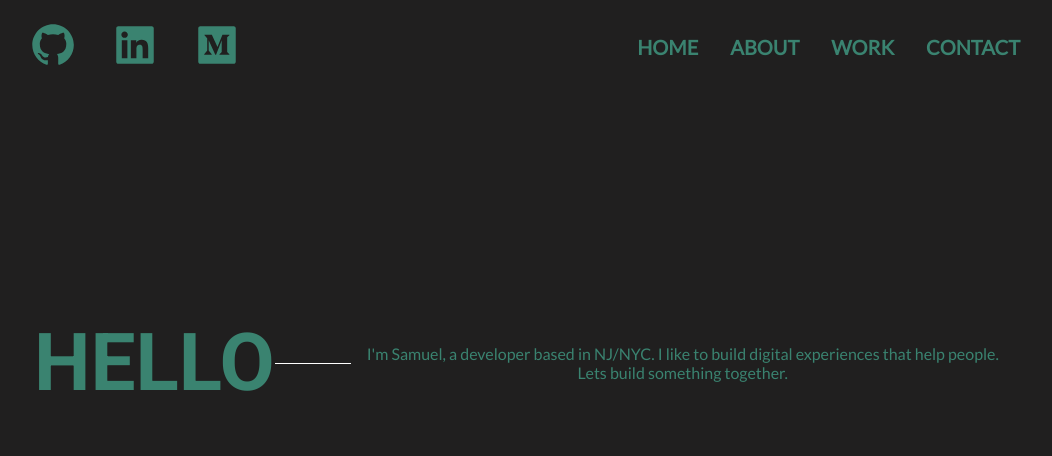
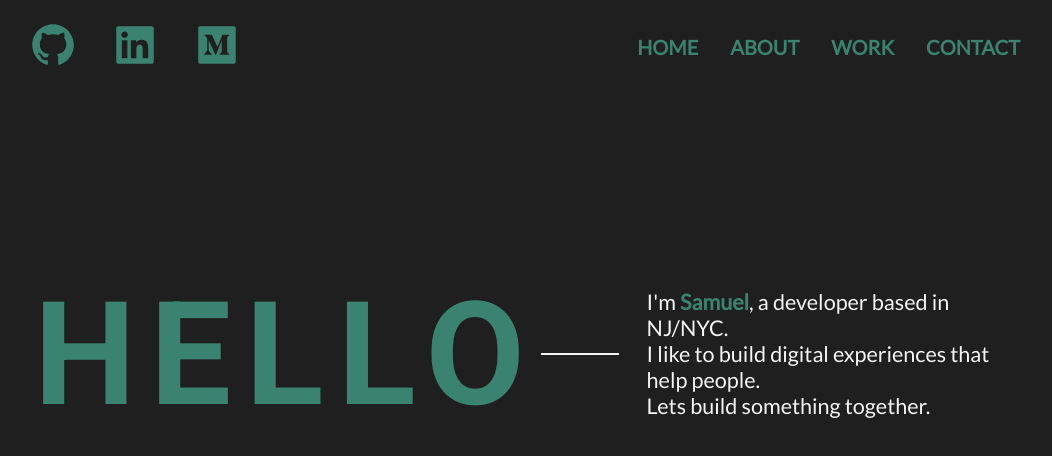
Before and after one commit to sk521/web-portfolio, a React (Create React App) app: page / in a window 1280 px wide. Shown: the top 456 px of the page, without its empty margins (116-1168 px from the left). Built offline with nearby package versions, Linux system fonts and the light colour scheme.

Commit message:
home styling

```diff
--- a/src/sections/Home.jsx
+++ b/src/sections/Home.jsx
@@ -1,7 +1,7 @@
 import styled from 'styled-components';
 
 const Info = styled.div`
-  padding: 250px 150px 0px;
+  padding: 150px 150px 0px;
   display: flex;
   flex-direction: row;
   justify-content: space-between;
@@ -10,13 +10,27 @@ const Info = styled.div`
 `;
 
 const Hello = styled.h1`
-  font-size: 5em;
+  font-size: 9em;
   font-family: "Roboto", "Lato", sans-serif;
+  letter-spacing: 0.1em;
 `;
 
 const Line = styled.span`
   width: 10%;
-  border-bottom: 1px solid #FFFFFF
+  border-bottom: 2px solid #F5F5F5;
+  margin: 0.1em;
+`;
+
+const Intro = styled.p`
+  color: #F5F5F5;
+  text-align: left;
+  font-size: 1.35em;
+  margin-left: 1.2em;
+`;
+
+const Name = styled.span`
+  color: #3A8370;
+  font-weight: bold;
 `;
 
 export const Home = () => {
@@ -25,9 +39,11 @@ export const Home = () => {
       <Info>
         <Hello>HELLO</Hello>
         <Line></Line>
-        <p>
-          I'm Samuel, a developer based in NJ/NYC. I like to build digital experiences that help people. Lets build something together.
-        </p>
+        <Intro>
+          I'm <Name>Samuel</Name>, a developer based in NJ/NYC.<br></br>
+          I like to build digital experiences that help people.<br></br>
+          Lets build something together.
+        </Intro>
       </Info>
     </section>
   )
```
